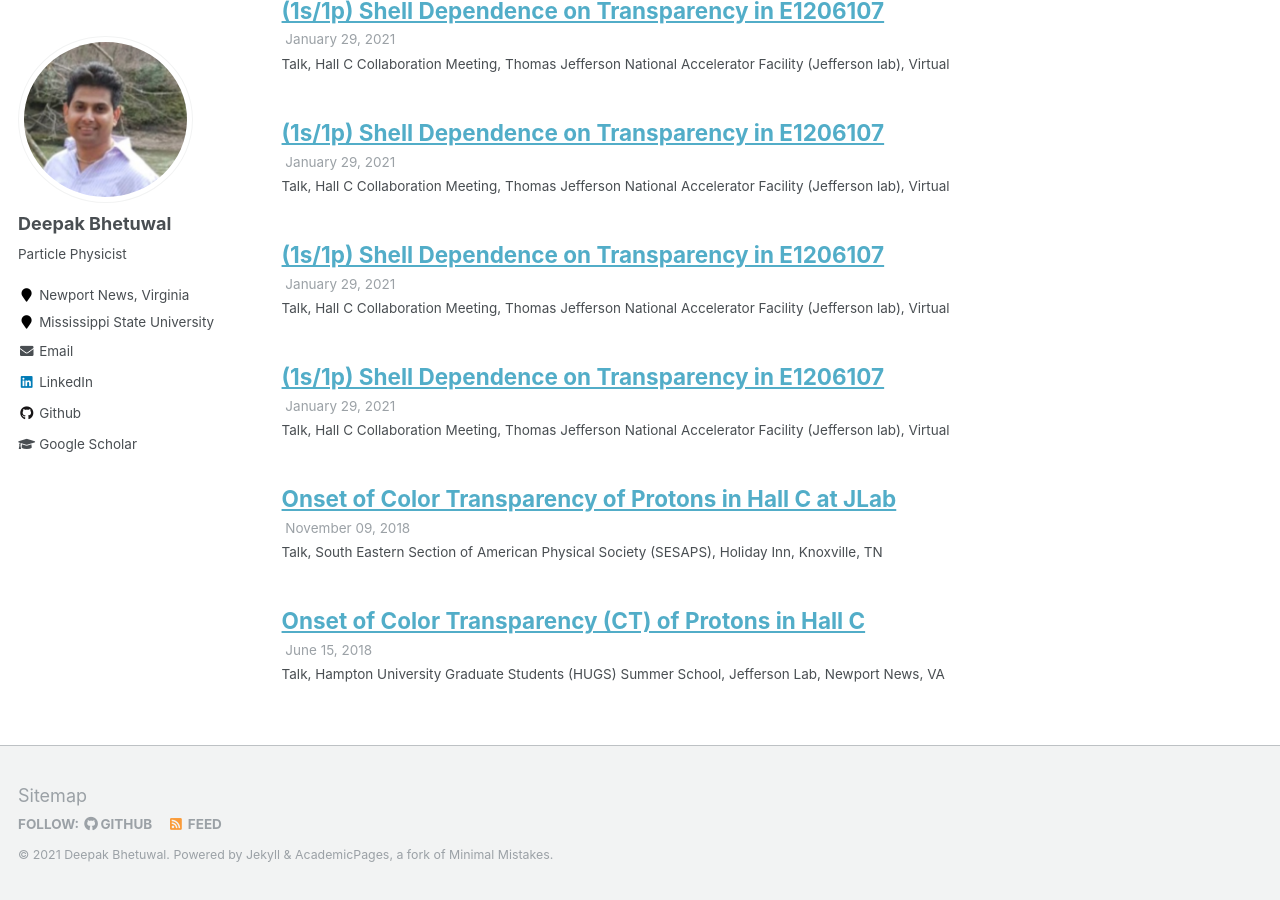
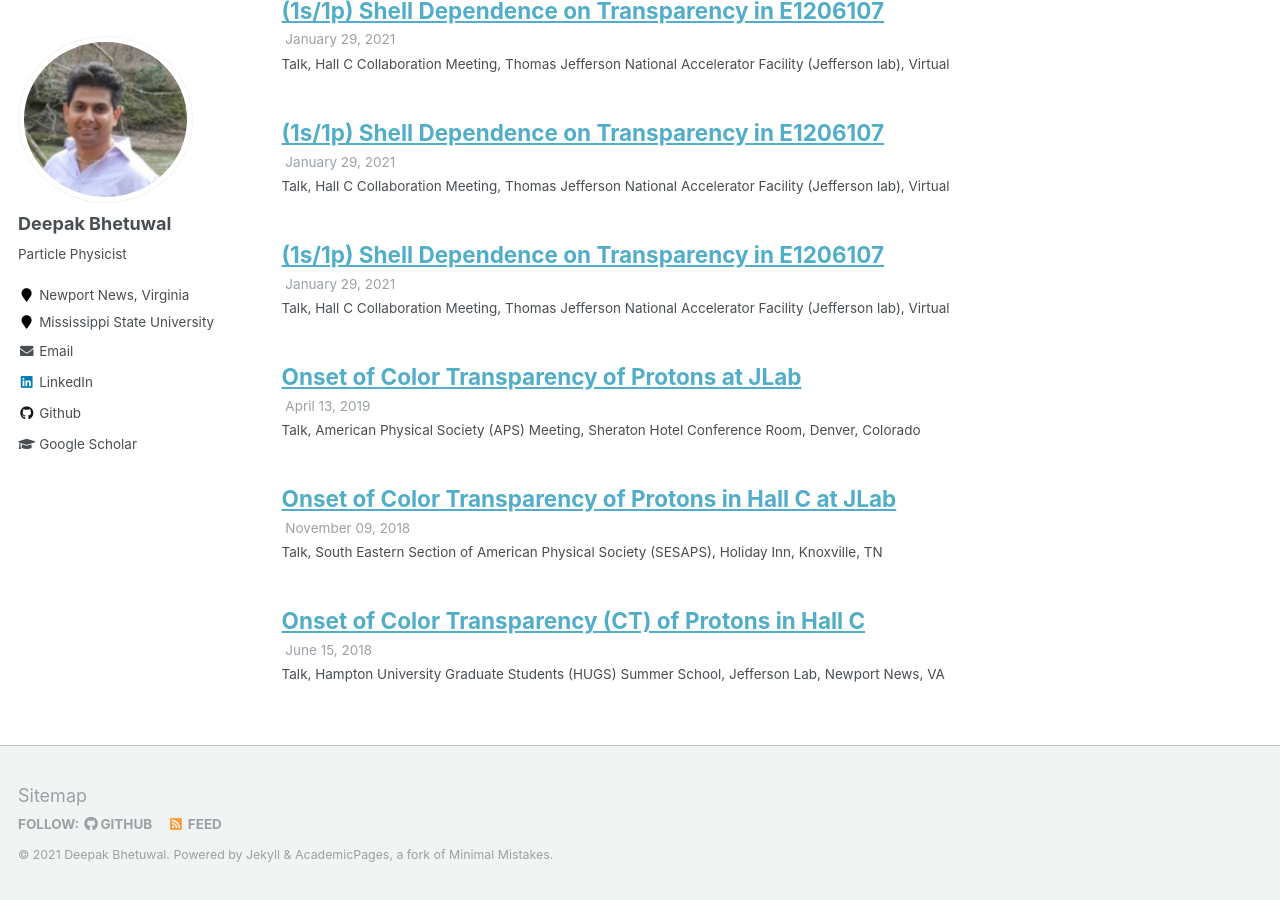
Before and after one commit to dkb208/dkb208.github.io, a Jekyll site: the page built from _pages/talks.html, in a window 1280 px wide and 900 px high, scrolled down 1782 px. Built offline with Jekyll 4.4.1, drawn with Linux system fonts in a browser that asks for light colours.

Commit message:
Update 2021-01-03.md

```diff
--- a/_talks/2021-01-03.md
+++ b/_talks/2021-01-03.md
@@ -1,9 +1,9 @@
 ---
-title: "(1s/1p) Shell Dependence on Transparency in E1206107"
+title: "Onset of Color Transparency of Protons at JLab"
 collection: talks
-type: "Talk, Hall C Collaboration Meeting"
-permalink: /talks/2014-03-01-talk-3
-venue: "Thomas Jefferson National Accelerator Facility (Jefferson lab)"
-date: 2021-01-29
-location: "Virtual"
+type: "Talk, American Physical Society (APS) Meeting"
+permalink: /talks/2021-01-03
+venue: "Sheraton Hotel Conference Room"
+date: 2019-04-13
+location: "Denver, Colorado"
 ---
```
